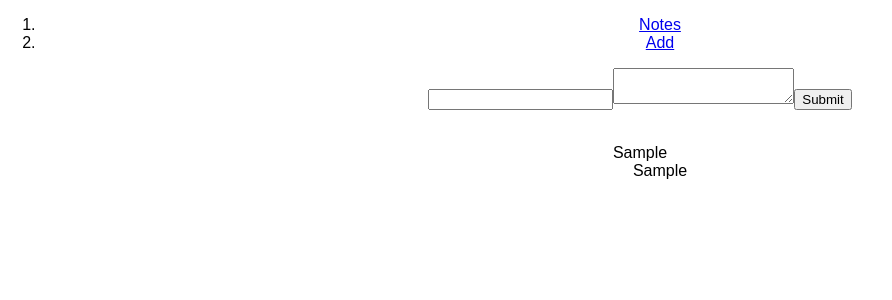
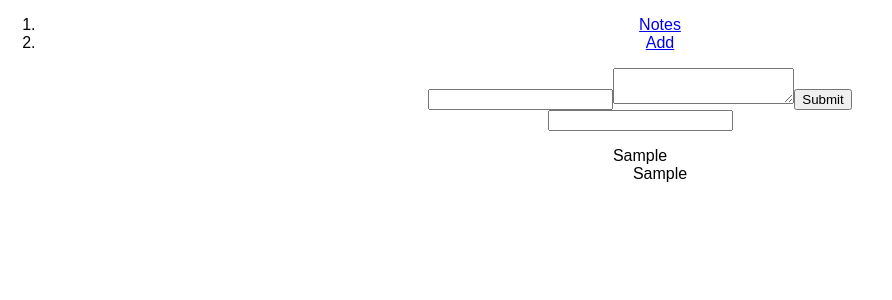
Before and after one commit to vectorjohn/memassist, a React (Create React App) app: page / in a window 1280 px wide. Both pictures are taken after typing "Sample", "Sample" into the empty fields and a click on the input "Submit". Shown: the top 300 px of the page, without its empty margins (0-892 px from the left). Built offline with nearby package versions, Linux system fonts and the light colour scheme.

Commit message:
dump POC of basic filtering. Of couse it blows up, it's supposed to suck.

```diff
--- a/src/App.tsx
+++ b/src/App.tsx
@@ -4,11 +4,14 @@ import './App.css';
 
 import Header from './Header';
 import NoteForm from './NoteForm';
+import NoteList from './NoteList';
+import SearchForm from './SearchForm';
 import { Note } from './notes/NoteService';
+import { searchChanged } from './actions';
 
 // import logo from './logo.svg';
 
-function App({notes = []}: {notes: Note[]}) {
+function App({notes, onSearch}: {notes: Note[], onSearch: (s: string) => any}) {
   // tslint:disable-next-line:no-console
 
   return (
@@ -18,10 +21,8 @@ function App({notes = []}: {notes: Note[]}) {
         <a href="add">Add</a>
       </Header>
       <NoteForm />
-      <br />
-      <dl>
-        {notes.map(note => (<React.Fragment key={note.id}><dt>{note.title}</dt><dd>{note.body}</dd></React.Fragment>))}
-      </dl>
+      <SearchForm onSearch={onSearch} />
+      <NoteList notes={notes} />
     </div>
   );
 }
@@ -34,5 +35,14 @@ function submitted(event: React.FormEvent<HTMLFormElement>) {
   event.preventDefault();
 }
 */
+const mapStateToProps = (state: {notes: {data: Note[]}, search: {filter: string}}) => ({
+  notes: state.notes.data.filter(n => n.title.match(new RegExp(state.search.filter)))
+});
 
-export default connect((state: {notes: {data: Note[]}}) => ({notes: state.notes.data}), null)(App);
+const mapDispatchToProps = (dispatch: any) => ({
+  onSearch: (s: string) => {
+    return dispatch(searchChanged(s));
+  }
+});
+
+export default connect(mapStateToProps, mapDispatchToProps)(App);
--- /dev/null
+++ b/src/NoteList.tsx
@@ -0,0 +1,7 @@
+import * as React from 'react';
+import { Note } from './notes/NoteService';
+
+export default ({notes}: {notes: Note[]}) =>
+  <dl>
+    {notes.map(note => (<React.Fragment key={note.id}><dt>{note.title}</dt><dd>{note.body}</dd></React.Fragment>))}
+  </dl>
--- /dev/null
+++ b/src/SearchForm.tsx
@@ -0,0 +1,14 @@
+import * as React from 'react';
+import {ChangeEvent} from 'react';
+
+export default ({onSearch}: {onSearch: (s: string) => any}) =>
+  <form>
+    <input type="text" name="search" onChange={changeHandler('search', onSearch)} />
+  </form>
+
+const changeHandler = (field: string, handler: (s: string) => any) =>
+  (event: ChangeEvent<HTMLInputElement>) => {
+    event.preventDefault();
+    const formData = new FormData(event.currentTarget.form || undefined);
+    handler('' + formData.get(field));
+  }
--- a/src/actions.ts
+++ b/src/actions.ts
@@ -28,3 +28,6 @@ export const appInit = standardAction(APP_INIT);
 
 export const NOTES_LOADED = 'NOTES_LOADED';
 export const notesLoaded = standardAction(NOTES_LOADED)
+
+export const SEARCH_CHANGED = 'SEARCH_CHANGED';
+export const searchChanged = standardAction(SEARCH_CHANGED);
--- a/src/reducers.ts
+++ b/src/reducers.ts
@@ -1,5 +1,12 @@
 import {NoteDatabase, newDatabase} from './notes/NoteService';
-import { Action, NOTE_SAVED, NOTE_FORM_CHANGED, APP_INIT, NOTES_LOADED } from './actions';
+import {
+  Action,
+  NOTE_SAVED,
+  NOTE_FORM_CHANGED,
+  APP_INIT,
+  NOTES_LOADED,
+  SEARCH_CHANGED
+} from './actions';
 
 export const notes = (state: NoteDatabase = newDatabase(), action: Action) => {
   switch (action.type) {
@@ -29,3 +36,12 @@ export const noteForm = (state: NoteFormProps = defaultNoteForm, action: Action)
   }
   return state;
 }
+
+const defaultSearch = {filter: ''};
+export const search = (state = defaultSearch, action: Action) => {
+  switch (action.type) {
+    case SEARCH_CHANGED:
+      return {...state, filter: action.payload};
+  }
+  return state;
+}
```
